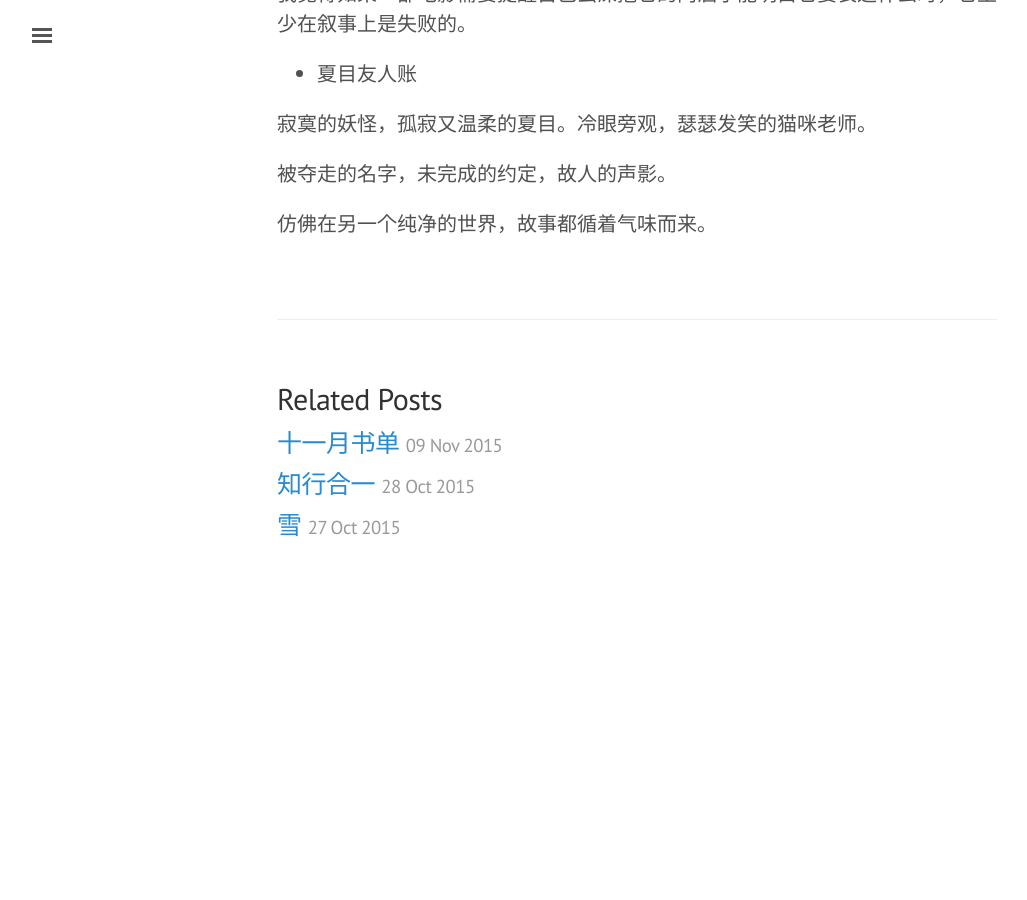
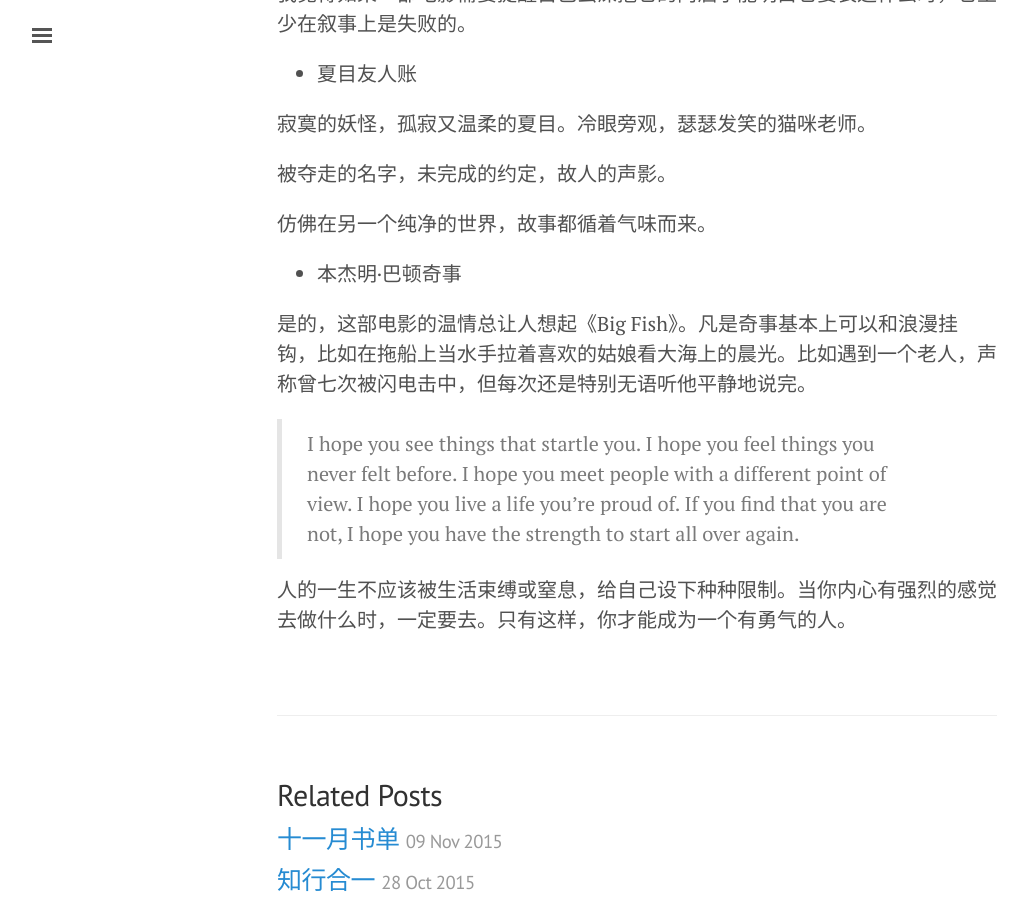
Before and after one commit to literblog/literblog.github.com, a Jekyll site: the page built from _posts/2015-11-14-film4.md, in a window 1280 px wide and 900 px high, scrolled down 1619 px. Shown: the whole window, without its empty margins (3-1030 px from the left). Built offline with Jekyll 4.4.1, drawn with Linux system fonts in a browser that asks for light colours; comment, search, counter and statistics services are not loaded; before the commit the page ends 2221 px from its top, so only the background shows below that.

Commit message:
commit from tool

```diff
--- a/_posts/2015-11-14-film4.md
+++ b/_posts/2015-11-14-film4.md
@@ -51,3 +51,16 @@ tags:
 被夺走的名字，未完成的约定，故人的声影。
 
 仿佛在另一个纯净的世界，故事都循着气味而来。
+
+* 本杰明·巴顿奇事
+
+是的，这部电影的温情总让人想起《Big Fish》。凡是奇事基本上可以和浪漫挂钩，比如在拖船上当水手拉着喜欢的姑娘看大海上的晨光。比如遇到一个老人，声称曾七次被闪电击中，但每次还是特别无语听他平静地说完。
+
+>I hope you see things that startle you.
+>I hope you feel things you never felt before.
+>I hope you meet people with a different point of view.
+>I hope you live a life you're proud of.
+>If you find that you are not,
+>I hope you have the strength to start all over again.
+
+人的一生不应该被生活束缚或窒息，给自己设下种种限制。当你内心有强烈的感觉去做什么时，一定要去。只有这样，你才能成为一个有勇气的人。
```
Also changed, not shown: _posts/2015-10-25-endlessmemory.md (line endings or trailing spaces), 1 other file.
